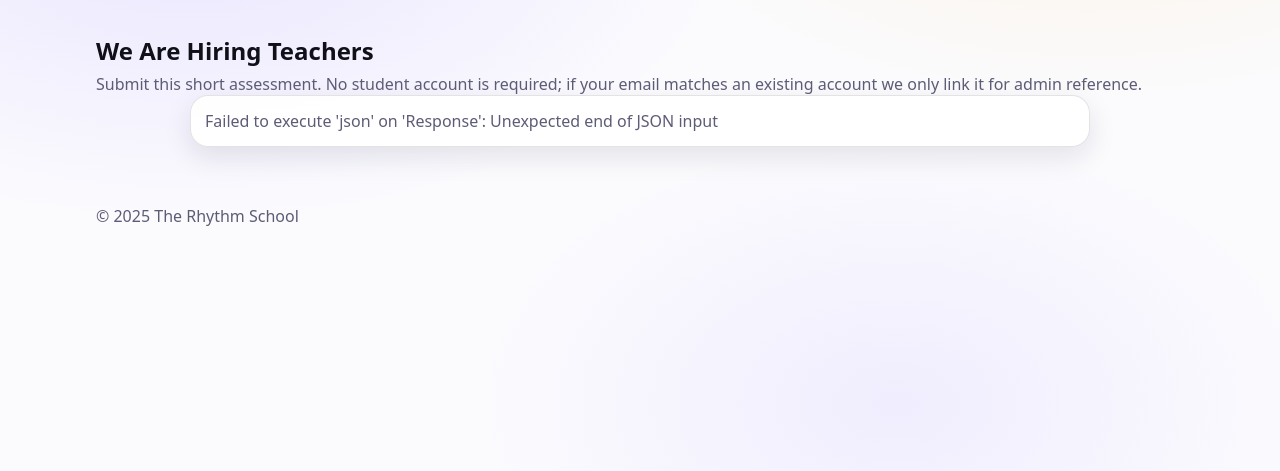
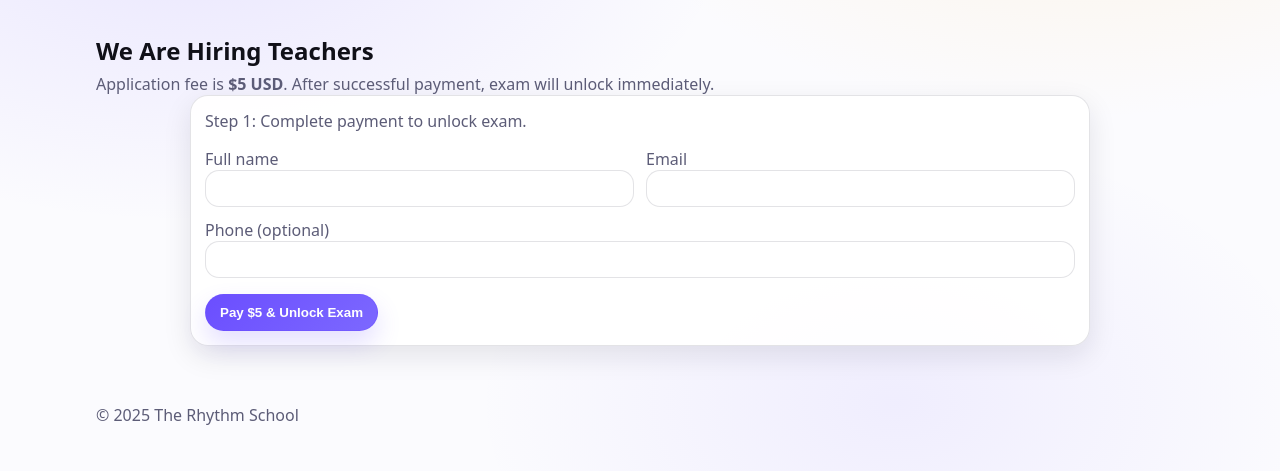
Before and after one commit to deep3576/MusicSchool, a Flask app: template app/templates/teacher_exam.html in a window 1280 px wide. Shown: the part 157-628 px from the top of the page. Run offline with Flask 3, Linux system fonts and the light colour scheme; the template is opened without the code that fills it, so the values that code supplies are empty; parts of the project's set-up code (start-up, migrations or seed data) failed here and were passed over.

Commit message:
Add Stripe fee gate before teacher exam and submission email

```diff
--- a/app/templates/index.html
+++ b/app/templates/index.html
@@ -72,7 +72,7 @@
   <div class="card callout hiring-callout">
     <div>
       <h3 style="margin:0;">We Are Hiring Teachers</h3>
-      <p class="muted" style="margin:8px 0 0;">Take our teacher eligibility exam (configured by admin) and apply online.</p>
+      <p class="muted" style="margin:8px 0 0;">Pay a $5 application fee, then take our teacher eligibility exam (configured by admin).</p>
     </div>
     <a class="btn" href="{{ url_for('student.teacher_exam') }}">Apply / Take Exam</a>
   </div>
--- a/app/templates/teacher_exam.html
+++ b/app/templates/teacher_exam.html
@@ -3,13 +3,13 @@
 <section class="section">
   <div class="section-head">
     <h2>We Are Hiring Teachers</h2>
-    <p class="muted">Submit this short assessment. No student account is required; if your email matches an existing account we only link it for admin reference.</p>
+    <p class="muted">Application fee is <strong>$5 USD</strong>. After successful payment, exam will unlock immediately.</p>
   </div>
 
   <div class="card" style="max-width:900px; margin:0 auto;">
-    <div id="exam-status" class="muted">Loading latest exam...</div>
+    <div id="exam-status" class="muted">Step 1: Complete payment to unlock exam.</div>
 
-    <form id="teacher-exam-form" style="display:none; margin-top:16px;">
+    <form id="payment-form" style="margin-top:16px;">
       <div class="grid2" style="display:grid; grid-template-columns:1fr 1fr; gap:12px;">
         <div>
           <label class="muted">Full name</label>
@@ -24,7 +24,13 @@
         <label class="muted">Phone (optional)</label>
         <input class="input" type="text" id="phone" />
       </div>
+      <div style="margin-top:16px; display:flex; gap:8px; align-items:center;">
+        <button class="btn" type="submit">Pay $5 & Unlock Exam</button>
+        <span id="payment-status" class="muted"></span>
+      </div>
+    </form>
 
+    <form id="teacher-exam-form" style="display:none; margin-top:16px;">
       <hr style="margin:18px 0; border-color:var(--border);" />
       <div id="exam-questions"></div>
 
@@ -35,38 +41,54 @@
     </form>
   </div>
 </section>
-
 {% endblock %}
 
 {% block scripts %}
 <script>
 (() => {
   const statusEl = document.getElementById('exam-status');
+  const paymentFormEl = document.getElementById('payment-form');
+  const paymentStatusEl = document.getElementById('payment-status');
   const formEl = document.getElementById('teacher-exam-form');
   const questionsEl = document.getElementById('exam-questions');
   const submitStatusEl = document.getElementById('submit-status');
+
   let exam = null;
+  let unlockedSessionId = null;
 
   function esc(v) {
     return (v || '').replace(/[&<>"']/g, s => ({'&':'&amp;','<':'&lt;','>':'&gt;','"':'&quot;',"'":'&#039;'}[s]));
   }
 
-  async function loadExam() {
-    try {
-      const res = await fetch('/api/v1/public/teacher-hiring-exam');
+  function getFormData() {
+    return {
+      full_name: document.getElementById('full_name').value.trim(),
+      email: document.getElementById('email').value.trim().toLowerCase(),
+      phone: document.getElementById('phone').value.trim(),
+    };
+  }
+
+  async function unlockExam(sessionId) {
+    const res = await fetch(`/api/v1/public/teacher-hiring-exam/unlocked?payment_session_id=${encodeURIComponent(sessionId)}`);
     const data = await res.json();
-      if (!res.ok || !data.ok) throw new Error(data.error || 'Could not load exam');
+    if (!res.ok || !data.ok) throw new Error(data.error || 'Unable to unlock exam');
+
+    unlockedSessionId = sessionId;
     exam = data.exam;
+
+    const applicant = data.payment || {};
+    if (applicant.full_name) document.getElementById('full_name').value = applicant.full_name;
+    if (applicant.email) document.getElementById('email').value = applicant.email;
 
     statusEl.innerHTML = `<h3 style="margin:0;">${esc(exam.title)}</h3>
       <p class="muted" style="margin-top:8px;">${esc(exam.description || '')}</p>
-        <p class="muted">Duration: ${Number(exam.duration_min || 45)} minutes</p>`;
+      <p class="muted">Payment successful. Duration: ${Number(exam.duration_min || 45)} minutes</p>`;
 
     questionsEl.innerHTML = '';
     (exam.questions || []).forEach((q, index) => {
-        const options = (q.options || []).map((opt, i) => `
+      const options = (q.options || []).map((opt) => `
         <label style="display:block; margin:6px 0;">
-            <input type="radio" name="q_${q.id}" value="${esc(opt)}" ${i === 0 ? '' : ''} ${q.required ? 'required' : ''}>
+          <input type="radio" name="q_${q.id}" value="${esc(opt)}" ${q.required ? 'required' : ''}>
           ${esc(opt)}
         </label>
       `).join('');
@@ -79,15 +101,43 @@
       `;
     });
 
+    paymentFormEl.style.display = 'none';
     formEl.style.display = 'block';
+  }
+
+  paymentFormEl.addEventListener('submit', async (e) => {
+    e.preventDefault();
+    const payload = getFormData();
+    if (!payload.full_name || !payload.email) return;
+
+    paymentStatusEl.textContent = 'Creating Stripe checkout...';
+    try {
+      const res = await fetch('/api/v1/public/teacher-hiring-exam/payments/checkout-session', {
+        method: 'POST',
+        headers: {'Content-Type': 'application/json'},
+        body: JSON.stringify({
+          ...payload,
+          success_url: `${window.location.origin}${window.location.pathname}?payment_success=1&session_id={CHECKOUT_SESSION_ID}`,
+          cancel_url: `${window.location.origin}${window.location.pathname}?payment_cancelled=1`,
+        }),
+      });
+      const data = await res.json();
+      if (!res.ok || !data.ok) throw new Error(data.error || 'Unable to initialize payment');
+
+      paymentStatusEl.textContent = 'Redirecting to Stripe...';
+      if (data.checkout_url) {
+        window.location.href = data.checkout_url;
+      } else {
+        throw new Error('Stripe checkout URL missing');
+      }
     } catch (err) {
-      statusEl.textContent = err.message || 'Error loading exam';
+      paymentStatusEl.textContent = err.message || 'Payment initialization failed';
     }
-  }
+  });
 
   formEl.addEventListener('submit', async (e) => {
     e.preventDefault();
-    if (!exam) return;
+    if (!exam || !unlockedSessionId) return;
 
     const answers = {};
     (exam.questions || []).forEach((q) => {
@@ -95,11 +145,13 @@
       if (checked) answers[String(q.id)] = checked.value;
     });
 
+    const applicant = getFormData();
     const payload = {
       exam_id: exam.id,
-      full_name: document.getElementById('full_name').value.trim(),
-      email: document.getElementById('email').value.trim(),
-      phone: document.getElementById('phone').value.trim(),
+      full_name: applicant.full_name,
+      email: applicant.email,
+      phone: applicant.phone,
+      payment_session_id: unlockedSessionId,
       answers,
     };
 
@@ -112,14 +164,38 @@
       });
       const data = await res.json();
       if (!res.ok || !data.ok) throw new Error(data.error || 'Submission failed');
-      submitStatusEl.textContent = 'Submitted successfully. Our team will contact you.';
+      submitStatusEl.textContent = 'Exam submitted. Confirmation email sent.';
       formEl.reset();
     } catch (err) {
       submitStatusEl.textContent = err.message || 'Submission failed';
     }
   });
 
-  loadExam();
+  (async () => {
+    const params = new URLSearchParams(window.location.search);
+    if (params.get('payment_cancelled') === '1') {
+      paymentStatusEl.textContent = 'Payment cancelled. Please complete payment to continue.';
+      return;
+    }
+
+    const sessionId = params.get('session_id');
+    if (!sessionId) return;
+
+    paymentStatusEl.textContent = 'Verifying payment...';
+    try {
+      const res = await fetch('/api/v1/public/teacher-hiring-exam/payments/confirm', {
+        method: 'POST',
+        headers: {'Content-Type': 'application/json'},
+        body: JSON.stringify({payment_session_id: sessionId}),
+      });
+      const data = await res.json();
+      if (!res.ok || !data.ok || !data.payment_verified) throw new Error(data.error || 'Payment not confirmed');
+      paymentStatusEl.textContent = 'Payment successful. Loading exam...';
+      await unlockExam(sessionId);
+    } catch (err) {
+      paymentStatusEl.textContent = err.message || 'Payment verification failed';
+    }
+  })();
 })();
 </script>
 {% endblock %}
--- a/db/releases/teacher_hiring_exam.sql
+++ b/db/releases/teacher_hiring_exam.sql
@@ -15,6 +15,27 @@ CREATE TABLE IF NOT EXISTS teacher_hiring_exam (
     ON DELETE SET NULL
 );
 
+CREATE TABLE IF NOT EXISTS teacher_hiring_exam_payment (
+  id INT AUTO_INCREMENT PRIMARY KEY,
+  exam_id INT NOT NULL,
+  full_name VARCHAR(160) NOT NULL,
+  email VARCHAR(255) NOT NULL,
+  amount_cents INT NOT NULL,
+  currency VARCHAR(10) NOT NULL DEFAULT 'usd',
+  stripe_session_id VARCHAR(255) NOT NULL,
+  stripe_payment_intent_id VARCHAR(255) NULL,
+  payment_status VARCHAR(20) NOT NULL DEFAULT 'PENDING',
+  paid_at DATETIME NULL,
+  created_at DATETIME NOT NULL DEFAULT CURRENT_TIMESTAMP,
+  updated_at DATETIME NOT NULL DEFAULT CURRENT_TIMESTAMP ON UPDATE CURRENT_TIMESTAMP,
+  UNIQUE KEY uq_teacher_exam_payment_session (stripe_session_id),
+  INDEX idx_teacher_exam_payment_exam (exam_id),
+  INDEX idx_teacher_exam_payment_email (email),
+  CONSTRAINT fk_teacher_hiring_exam_payment_exam
+    FOREIGN KEY (exam_id) REFERENCES teacher_hiring_exam(id)
+    ON DELETE CASCADE
+);
+
 CREATE TABLE IF NOT EXISTS teacher_hiring_exam_attempt (
   id INT AUTO_INCREMENT PRIMARY KEY,
   exam_id INT NOT NULL,
@@ -22,6 +43,7 @@ CREATE TABLE IF NOT EXISTS teacher_hiring_exam_attempt (
   email VARCHAR(255) NOT NULL,
   phone VARCHAR(60) NULL,
   existing_user_id INT NULL,
+  payment_session_id VARCHAR(255) NOT NULL,
   answers_json JSON NOT NULL,
   submitted_at DATETIME NOT NULL DEFAULT CURRENT_TIMESTAMP,
   score DECIMAL(5,2) NULL,
@@ -30,10 +52,14 @@ CREATE TABLE IF NOT EXISTS teacher_hiring_exam_attempt (
   INDEX idx_teacher_exam_attempt_exam (exam_id),
   INDEX idx_teacher_exam_attempt_email (email),
   INDEX idx_teacher_exam_attempt_existing_user (existing_user_id),
+  INDEX idx_teacher_exam_attempt_payment_session (payment_session_id),
   CONSTRAINT fk_teacher_hiring_exam_attempt_exam
     FOREIGN KEY (exam_id) REFERENCES teacher_hiring_exam(id)
     ON DELETE CASCADE,
   CONSTRAINT fk_teacher_hiring_exam_attempt_existing_user
     FOREIGN KEY (existing_user_id) REFERENCES user(id)
-    ON DELETE SET NULL
+    ON DELETE SET NULL,
+  CONSTRAINT fk_teacher_hiring_exam_attempt_payment
+    FOREIGN KEY (payment_session_id) REFERENCES teacher_hiring_exam_payment(stripe_session_id)
+    ON DELETE RESTRICT
 );
--- a/requirements.txt
+++ b/requirements.txt
@@ -16,3 +16,4 @@ weasyprint~=53.0
 google-api-python-client
 google-auth-httplib2
 google-auth-oauthlib
+stripe>=10.0.0
```
Also changed, not shown: app/routes/api.py (+190 -8 lines). Lines whose indentation alone changed are shown as unchanged.
